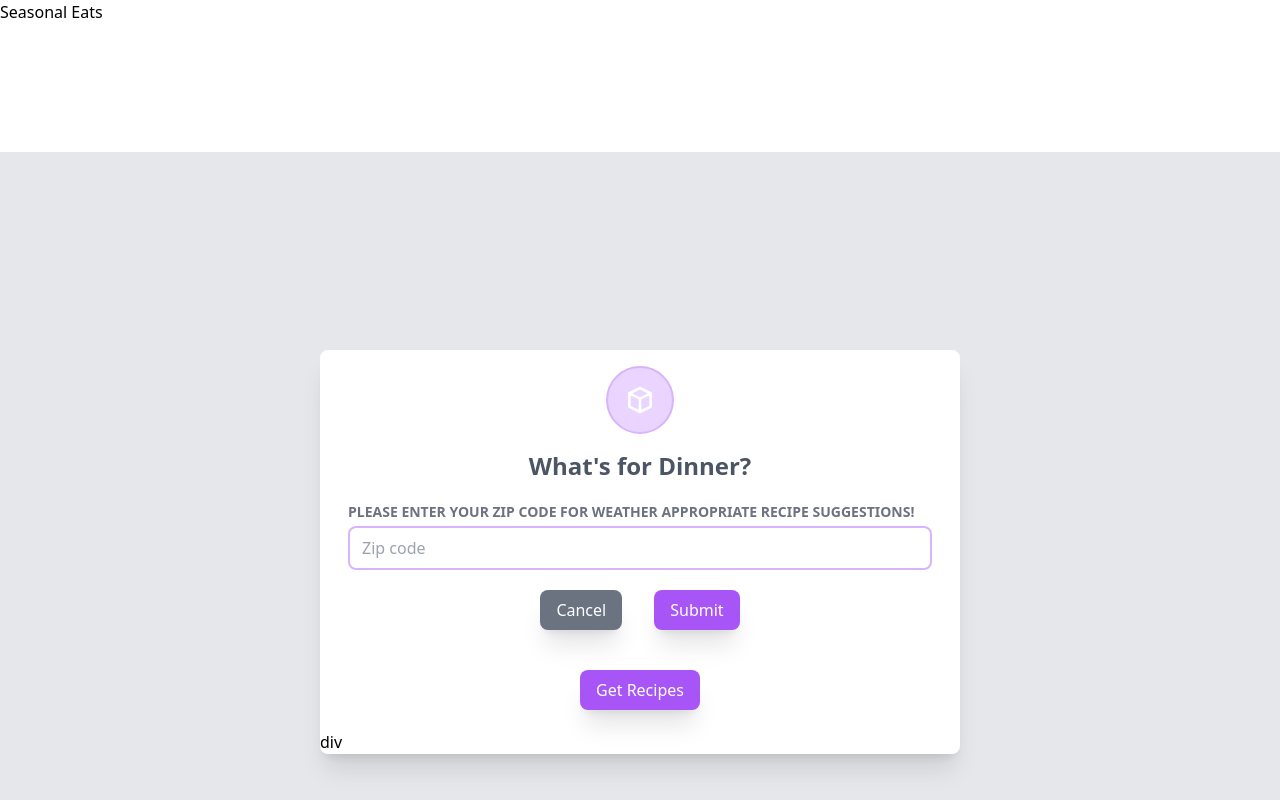
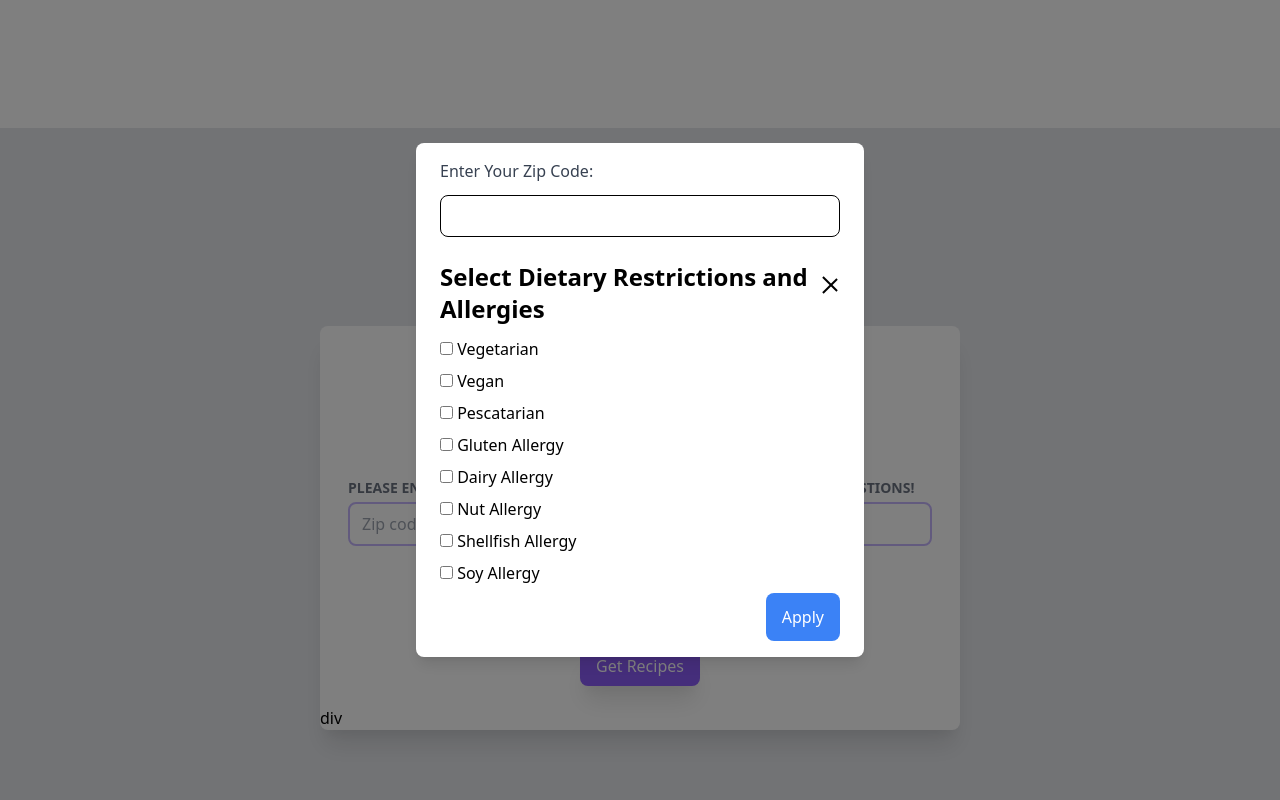
Before and after one commit to Sora0216/YourCulinaryForecast, a plain HTML site: page index.html in a window 1280 px wide. Shown: the top 800 px of the page. Drawn offline with nearby package versions, Linux system fonts and the light colour scheme.

Commit message:
created a modal with a zip code search bar and allergy/preference checkbox list

```diff
--- a/assets/js/script.js
+++ b/assets/js/script.js
@@ -59,3 +59,36 @@ function getRecipeApi() {
 
 submitButton.addEventListener('click', getWeatherApi);
 getRecipesButton.addEventListener('click', getRecipeApi);
+const modal = document.getElementById('modal');
+    const closeModalButton = document.getElementById('closeModal');
+    const searchButton = document.getElementById('searchButton');
+    const applyFiltersButton = document.getElementById('applyFilters');
+
+
+    function showModal() {
+        modal.classList.remove('hidden');
+    }
+
+
+    function closeModal() {
+        modal.classList.add('hidden');
+    }
+
+
+    window.addEventListener('load', () => {
+
+        showModal();
+    });
+
+
+    closeModalButton.addEventListener('click', () => {
+
+        closeModal();
+    });
+
+
+    applyFiltersButton.addEventListener('click', () => {
+
+        closeModal();
+
+    });
--- a/index.html
+++ b/index.html
@@ -1,16 +1,18 @@
 <!DOCTYPE html>
 <html lang="en">
+
 <head>
     <meta charset="UTF-8">
     <meta name="viewport" content="width=device-width, initial-scale=1.0">
     <title>Seasonal Eats</title>
-    <script src="https://cdn.tailwindcss.com"></script>
+
+    <link href="https://cdn.jsdelivr.net/npm/tailwindcss@2.2.19/dist/tailwind.min.css" rel="stylesheet">
     <link rel="stylesheet" href="./assets/css/style.css" />
 </head>
+
 <body>
-    <header>
-        <h1>Seasonal Eats</h1>
-    </header>
+
+
 
     <!-- component -->
 <div class="flex h-screen bg-gray-200 items-center justify-center  mt-32 mb-32">
@@ -70,7 +72,48 @@
   </div>
 
 
+<div id="modal" class="fixed inset-0 z-50 flex items-center justify-center hidden">
+    <div class="modal-overlay absolute w-full h-full bg-black opacity-50"></div>
+    <div class="modal-container bg-white w-11/12 md:max-w-md mx-auto rounded-lg shadow-lg z-50 overflow-y-auto">
+        <div class="modal-content py-4 text-left px-6">
 
-    <script src="./assets/js/script.js"></script>
+            <div class="mb-6">
+                <label for="zipCodeModal" class="block text-gray-700 mb-2">Enter Your Zip Code:</label>
+                <input type="text" id="zipCodeModal" name="zipCodeModal" class="mt-1 p-2 w-full border border-black border-b rounded-lg focus:outline-none focus:border-black">
+            </div>
+
+            <div class="flex justify-between items-center pb-3">
+                <p class="text-2xl font-bold">Select Dietary Restrictions and Allergies</p>
+
+                <button id="closeModal" class="focus:outline-none">
+                    <div class="w-5 h-5 text-black">
+                        <div class="w-full h-0.5 bg-black transform rotate-45 origin-center"></div>
+                        <div class="w-full h-0.5 bg-black transform -rotate-45 origin-center"></div>
+                    </div>
+                </button>
+            </div>
+
+            <div class="grid grid-cols-1 gap-2">
+                <label><input type="checkbox" class="form-checkbox" value="vegetarian"> Vegetarian</label>
+                <label><input type="checkbox" class="form-checkbox" value="vegan"> Vegan</label>
+                <label><input type="checkbox" class="form-checkbox" value="pescatarian"> Pescatarian</label>
+                <label><input type="checkbox" class="form-checkbox" value="gluten"> Gluten Allergy</label>
+                <label><input type="checkbox" class="form-checkbox" value="dairy"> Dairy Allergy</label>
+                <label><input type="checkbox" class="form-checkbox" value="nuts"> Nut Allergy</label>
+                <label><input type="checkbox" class="form-checkbox" value="shellfish"> Shellfish Allergy</label>
+                <label><input type="checkbox" class="form-checkbox" value="soy"> Soy Allergy</label>
+
+            </div>
+
+            <div class="flex justify-end pt-2">
+                <button id="applyFilters" class="px-4 bg-blue-500 p-3 rounded-lg text-white hover:bg-blue-600">Apply</button>
+            </div>
+        </div>
+    </div>
+</div>
+
+ <script src="./assets/js/script.js"></script>
 </body>
+
+
 </html>
```
